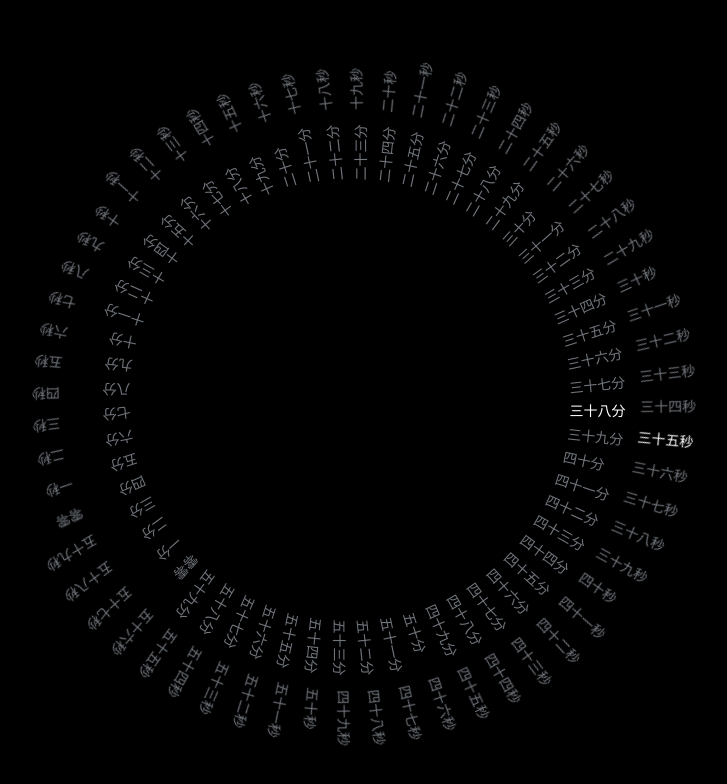
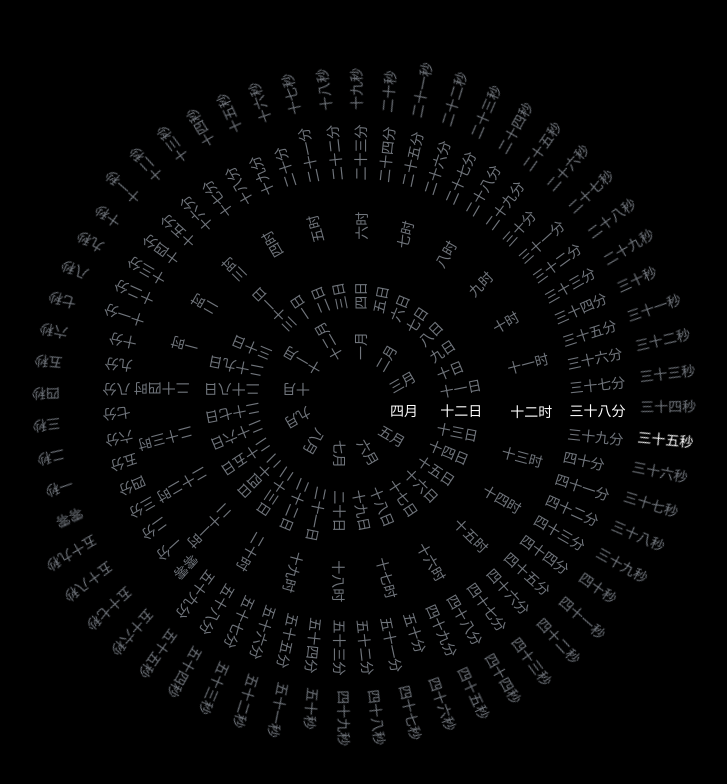
Before and after one commit to FlashWo1f/myWebsite, a Vue app: page /#/timer in a window 1280 px wide. Shown: the top 784 px of the page, without its empty margins (290-1017 px from the left). Built offline with nearby package versions, Linux system fonts and the light colour scheme.

Commit message:
添加月日

```diff
--- a/src/views/timer/timer.vue
+++ b/src/views/timer/timer.vue
@@ -1,5 +1,39 @@
 <template>
   <div class="home">
+    <!-- 月 -->
+    <div class="box-wrapper">
+      <div class="circle-box" :style="boxStyle('months', deg.monthsDeg)" ref="months">
+        <span
+          v-for="(item, index) in monthTexts"
+          :key="item"
+          :class="{'active': index === current.currentMonths - 1}"
+          :style="spanStyle(boxSize.months, monthTexts, index)"
+        >{{ item }}</span>
+        <i class="circle-dot"></i>
+      </div>
+    </div>
+    <!-- 日 -->
+    <div class="box-wrapper">
+      <div class="circle-box" :style="boxStyle('days', deg.daysDeg)" ref="days">
+        <span
+          v-for="(item, index) in dayTexts"
+          :key="item"
+          :class="{'active': index === current.currentDays - 1}"
+          :style="spanStyle(boxSize.days, dayTexts, index)"
+        >{{ item }}</span>
+      </div>
+    </div>
+    <!-- 小时 -->
+    <div class="box-wrapper">
+      <div class="circle-box" :style="boxStyle('hours', deg.hoursDeg)" ref="hours">
+        <span
+          v-for="(item, index) in hourTexts"
+          :key="item"
+          :class="{'active': index === current.currentHours - 1}"
+          :style="spanStyle(boxSize.hours, hourTexts, index)"
+        >{{ item }}</span>
+      </div>
+    </div>
     <!-- 分 -->
     <div class="box-wrapper">
       <div class="circle-box" :style="boxStyle('minutes', deg.minutesDeg)">
@@ -47,13 +81,33 @@ export default {
       '四十一分', '四十二分', '四十三分', '四十四分', '四十五分', '四十六分', '四十七分', '四十八分', '四十九分', '五十分',
       '五十一分', '五十二分', '五十三分', '五十四分', '五十五分', '五十六分', '五十七分', '五十八分', '五十九分'
     ]
+    const hourTexts = [
+      '一时', '二时', '三时', '四时', '五时', '六时', '七时', '八时', '九时', '十时', '十一时', '十二时',
+      '十三时', '十四时', '十五时', '十六时', '十七时', '十八时', '十九时', '二十时', '二十一时', '二十二时', '二十三时', '二十四时'
+    ]
+
+    const monthTexts = [
+      '一月', '二月', '三月', '四月', '五月', '六月', '七月', '八月', '九月', '十月', '十一月', '十二月'
+    ]
+    const dayTexts = [
+      '一日', '二日', '三日', '四日', '五日', '六日', '七日', '八日', '九日', '十日',
+      '十一日', '十二日', '十三日', '十四日', '十五日', '十六日', '十七日', '十八日', '十九日', '二十日',
+      '二十一日', '二十二日', '二十三日', '二十四日', '二十五日', '二十六日', '二十七日', '二十八日', '二十九日', '三十日', , '三十一日'
+    ]
 
     const current = reactive({
+      currentYear: 0,
+      currentMonths: 0,
+      currentDays: 0,
+      currentHours: 0,
       currentMinutes: 0, // 当前-分钟
       currentSeconds: 0, // 当前-秒
     })
 
     const deg = reactive({
+      monthDeg: 0,
+      hoursDeg: 0,
+      daysDeg: 0,
       minutesDeg: 0, // 当前-分钟-转动角度
       secondsDeg: 0, // 当前-面-转动角度
     })
@@ -61,18 +115,32 @@ export default {
     const boxSize = {
       seconds: 580,
       minutes: 440,
+      hours: 320,
+      days: 180,
+      months: 80,
     }
 
     let timer = ref(null)
 
     function init() {
       const d = new Date()
+      const year = d.getFullYear() // 年
+      const month = d.getMonth() + 1 // 月
+      const day = d.getDate()
+      const hours = d.getHours() // 时
       const minutes = d.getMinutes() // 分
       const seconds = d.getSeconds() // 秒
       // 当前时间
+      current.currentYear = year
+      current.currentMonths = month
+      current.currentDays = day
+      current.currentHours = hours
       current.currentMinutes = minutes
       current.currentSeconds = seconds
       // 角度
+      deg.monthsDeg = (current.currentMonths - 1) * getPerDeg(monthTexts)
+      deg.daysDeg = (current.currentDays - 1) * getPerDeg(dayTexts)
+      deg.hoursDeg = (current.currentHours - 1) * getPerDeg(hourTexts)
       deg.minutesDeg = current.currentMinutes * getPerDeg(minuteTexts)
       deg.secondsDeg = current.currentSeconds * getPerDeg(secondTexts)
       // 设置定时器
@@ -85,15 +153,34 @@ export default {
 
     function runClock() {
       const d = new Date()
+      const year = d.getFullYear() // 年
+      const month = d.getMonth() + 1 // 月
       const hours = d.getHours() // 时
+      const day = d.getDate() // 日
+      // console.log('@@@@', hours)
       const minutes = d.getMinutes() // 分
       const seconds = d.getSeconds() // 秒
+      if (current.currentYear !== year) {
+        current.currentYear = year
+      }
+      if (current.currentMonths !== month) {
+        current.currentMonths = month
+        deg.monthDeg += getPerDeg(monthTexts)
+      }
+      if (current.currentDays !== day) {
+        current.currentDays = day
+        deg.daysDeg += getPerDeg(dayTexts)
+      }
+      if (current.currentHours !== hours) {
+        current.currentHours = hours
+        deg.hoursDeg += getPerDeg(hourTexts)
+      }
       if (current.currentMinutes !== minutes) {
         current.currentMinutes = minutes
         deg.minutesDeg += getPerDeg(minuteTexts)
       }
-      current.currentSeconds = seconds
-      deg.secondsDeg += getPerDeg(secondTexts)
+        current.currentSeconds = seconds
+        deg.secondsDeg += getPerDeg(secondTexts)
     }
 
     function boxStyle(key, deg) {
@@ -142,6 +229,9 @@ export default {
       boxSize,
       current,
       deg,
+      hourTexts,
+      dayTexts,
+      monthTexts,
       minuteTexts,
       boxStyle,
       spanStyle,
```
